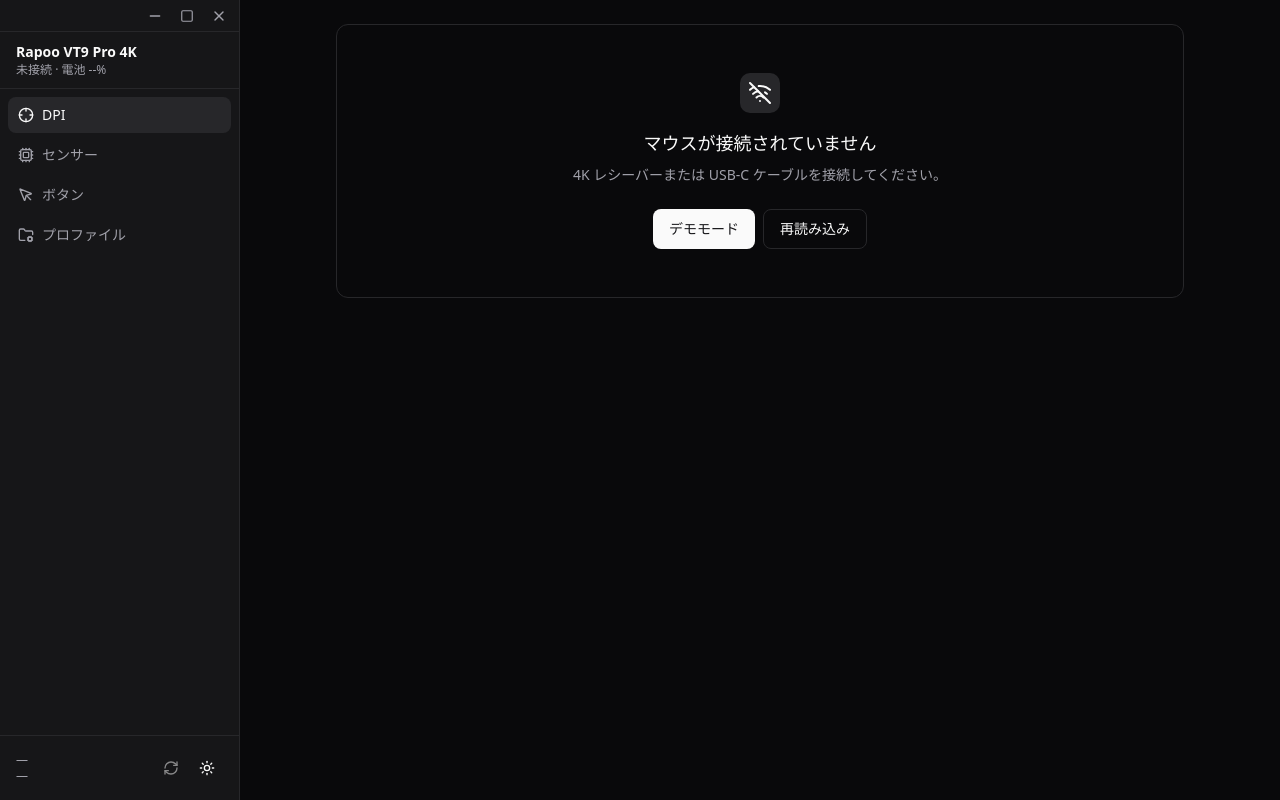
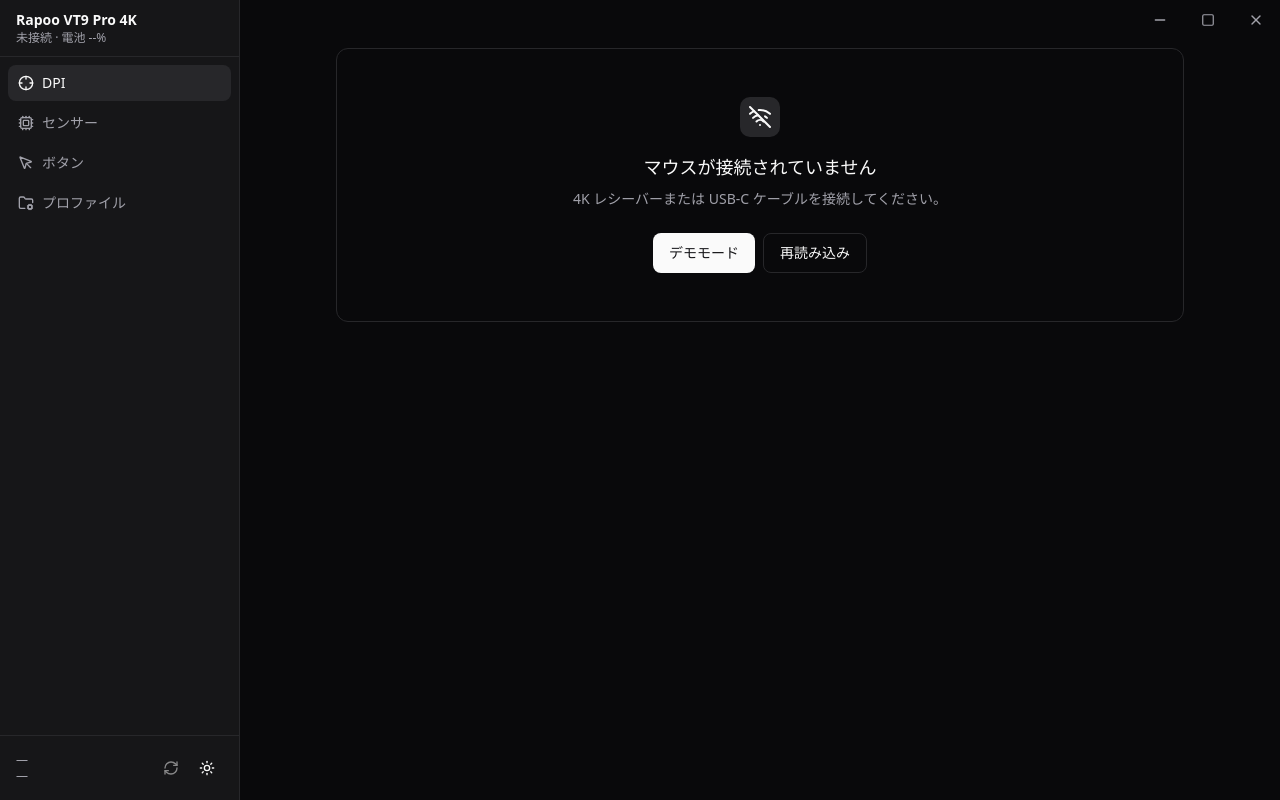
Before and after one commit to nico2525nn/rapoo-vt9pro-4k, a React (Vite) app in the folder frontend/: page / in a window 1280 px wide. Built offline with nearby package versions, Linux system fonts and the light colour scheme; the HTML template or start-up script is replaced by a standard one.

Commit message:
fix(ui): move window controls to the top-right
- Remove window controls from the sidebar header
- Add a floating window control group at the top-right
- Keep a transparent drag strip over the main area
- Add top padding so content clears the controls

```diff
--- a/frontend/src/App.tsx
+++ b/frontend/src/App.tsx
@@ -1,4 +1,4 @@
-import { useCallback, useEffect, useRef, useState } from "react";
+import { useCallback, useEffect, useRef, useState, type CSSProperties } from "react";
 import { Moon, WifiOff } from "lucide-react";
 import { Toaster, toast } from "sonner";
 import { AppSidebar } from "@/components/AppSidebar";
@@ -6,6 +6,7 @@ import { ButtonsTab } from "@/components/ButtonsTab";
 import { DpiPollingTab } from "@/components/DpiPollingTab";
 import { ProfilesToolsTab } from "@/components/ProfilesToolsTab";
 import { SensorTab } from "@/components/SensorTab";
+import { WindowControls } from "@/components/WindowControls";
 import { Button } from "@/components/ui/button";
 import {
   Empty,
@@ -16,7 +17,7 @@ import {
   EmptyTitle,
 } from "@/components/ui/empty";
 import { TooltipProvider } from "@/components/ui/tooltip";
-import { rapooApi } from "@/lib/wails";
+import { rapooApi, windowApi } from "@/lib/wails";
 import type {
   AppPreferences,
   ButtonAction,
@@ -43,6 +44,8 @@ const INITIAL_STATE: ServiceState = {
   platform: "windows",
   updatedAt: "",
 };
+
+const dragStyle = { "--wails-draggable": "drag" } as CSSProperties;
 
 export default function App() {
   const [darkMode, setDarkMode] = useState<boolean>(() => {
@@ -276,7 +279,7 @@ export default function App() {
 
   return (
     <TooltipProvider delayDuration={300}>
-      <div className="flex h-screen overflow-hidden bg-background">
+      <div className="relative flex h-screen overflow-hidden bg-background">
         <AppSidebar
           state={state}
           snapshot={snapshot}
@@ -288,8 +291,13 @@ export default function App() {
           onRefresh={() => void handleManualRefresh()}
         />
 
-        <main className="min-w-0 flex-1 overflow-y-auto">
-          <div className="mx-auto w-full max-w-4xl p-6">
+        <main className="relative min-w-0 flex-1 overflow-y-auto">
+          <div
+            className="absolute inset-x-0 top-0 z-10 h-10"
+            style={dragStyle}
+            onDoubleClick={() => void windowApi.toggleMaximise()}
+          />
+          <div className="mx-auto w-full max-w-4xl p-6 pt-12">
             {state.lastError && (
               <div
                 role="alert"
@@ -394,6 +402,7 @@ export default function App() {
           </div>
         </main>
 
+        <WindowControls />
         <Toaster theme={darkMode ? "dark" : "light"} position="bottom-right" />
       </div>
     </TooltipProvider>
--- a/frontend/src/components/AppSidebar.tsx
+++ b/frontend/src/components/AppSidebar.tsx
@@ -1,16 +1,12 @@
-import { useEffect, useState, type CSSProperties } from "react";
+import type { CSSProperties } from "react";
 import {
-  Copy,
   Cpu,
   Crosshair,
   FolderCog,
-  Minus,
   Moon,
   MousePointer,
   RefreshCw,
-  Square,
   Sun,
-  X,
 } from "lucide-react";
 import { Button } from "@/components/ui/button";
 import { Tooltip, TooltipContent, TooltipTrigger } from "@/components/ui/tooltip";
@@ -19,7 +15,6 @@ import { windowApi } from "@/lib/wails";
 import type { DeviceSnapshot, ServiceState } from "@/types/rapoo";
 
 const dragStyle = { "--wails-draggable": "drag" } as CSSProperties;
-const noDragStyle = { "--wails-draggable": "no-drag" } as CSSProperties;
 
 interface AppSidebarProps {
   state: ServiceState;
@@ -64,74 +59,18 @@ export function AppSidebar({
   onToggleTheme,
   onRefresh,
 }: AppSidebarProps) {
-  const [maximised, setMaximised] = useState(false);
   const percentage = snapshot?.battery.percentage ?? state.percentage;
   const hasBattery = Boolean(snapshot) || state.hasBattery;
   const batteryText = hasBattery ? `${percentage}%` : "--%";
   const rate = snapshot?.sensor?.pollingRateHz ?? state.pollingRateHz;
   const dpi = activeDpiLabel(snapshot);
 
-  useEffect(() => {
-    let active = true;
-    const update = async () => {
-      const value = await windowApi.isMaximised();
-      if (active) setMaximised(value);
-    };
-    void update();
-    window.addEventListener("resize", update);
-    return () => {
-      active = false;
-      window.removeEventListener("resize", update);
-    };
-  }, []);
-
-  const toggleMaximise = async () => {
-    setMaximised(await windowApi.toggleMaximise());
-  };
-
   return (
     <aside className="flex w-60 shrink-0 flex-col border-r border-sidebar-border bg-sidebar text-sidebar-foreground">
       <div
-        className="flex h-8 items-center justify-end border-b border-sidebar-border pr-1"
-        style={dragStyle}
-        onDoubleClick={() => void toggleMaximise()}
-      >
-        <div
-          className="flex shrink-0 items-center"
-          style={noDragStyle}
-          onDoubleClick={(event) => event.stopPropagation()}
-        >
-          <button
-            type="button"
-            className="flex size-8 items-center justify-center rounded-sm text-muted-foreground transition-colors hover:bg-accent hover:text-accent-foreground"
-            onClick={() => windowApi.minimise()}
-            aria-label="最小化"
-          >
-            <Minus className="size-4" />
-          </button>
-          <button
-            type="button"
-            className="flex size-8 items-center justify-center rounded-sm text-muted-foreground transition-colors hover:bg-accent hover:text-accent-foreground"
-            onClick={() => void toggleMaximise()}
-            aria-label={maximised ? "元に戻す" : "最大化"}
-          >
-            {maximised ? <Copy className="size-3.5" /> : <Square className="size-3.5" />}
-          </button>
-          <button
-            type="button"
-            className="flex size-8 items-center justify-center rounded-sm text-muted-foreground transition-colors hover:bg-destructive hover:text-destructive-foreground"
-            onClick={() => void windowApi.close()}
-            aria-label="閉じる"
-          >
-            <X className="size-4" />
-          </button>
-        </div>
-      </div>
-
-      <div
         className="border-b border-sidebar-border px-4 py-2.5"
         style={dragStyle}
-        onDoubleClick={() => void toggleMaximise()}
+        onDoubleClick={() => void windowApi.toggleMaximise()}
       >
         <p className="truncate text-sm font-semibold">Rapoo VT9 Pro 4K</p>
         <p className="truncate text-xs text-muted-foreground">
--- /dev/null
+++ b/frontend/src/components/WindowControls.tsx
@@ -0,0 +1,60 @@
+import { useEffect, useState, type CSSProperties } from "react";
+import { Copy, Minus, Square, X } from "lucide-react";
+import { windowApi } from "@/lib/wails";
+
+const noDragStyle = { "--wails-draggable": "no-drag" } as CSSProperties;
+
+export function WindowControls() {
+  const [maximised, setMaximised] = useState(false);
+
+  useEffect(() => {
+    let active = true;
+    const update = async () => {
+      const value = await windowApi.isMaximised();
+      if (active) setMaximised(value);
+    };
+    void update();
+    window.addEventListener("resize", update);
+    return () => {
+      active = false;
+      window.removeEventListener("resize", update);
+    };
+  }, []);
+
+  const toggleMaximise = async () => {
+    setMaximised(await windowApi.toggleMaximise());
+  };
+
+  return (
+    <div
+      className="absolute right-0 top-0 z-30 flex h-10 items-center"
+      style={noDragStyle}
+      onDoubleClick={(event) => event.stopPropagation()}
+    >
+      <button
+        type="button"
+        className="flex h-10 w-12 items-center justify-center text-muted-foreground transition-colors hover:bg-accent hover:text-accent-foreground"
+        onClick={() => windowApi.minimise()}
+        aria-label="最小化"
+      >
+        <Minus className="size-4" />
+      </button>
+      <button
+        type="button"
+        className="flex h-10 w-12 items-center justify-center text-muted-foreground transition-colors hover:bg-accent hover:text-accent-foreground"
+        onClick={() => void toggleMaximise()}
+        aria-label={maximised ? "元に戻す" : "最大化"}
+      >
+        {maximised ? <Copy className="size-3.5" /> : <Square className="size-3.5" />}
+      </button>
+      <button
+        type="button"
+        className="flex h-10 w-12 items-center justify-center text-muted-foreground transition-colors hover:bg-destructive hover:text-destructive-foreground"
+        onClick={() => void windowApi.close()}
+        aria-label="閉じる"
+      >
+        <X className="size-4" />
+      </button>
+    </div>
+  );
+}
```
